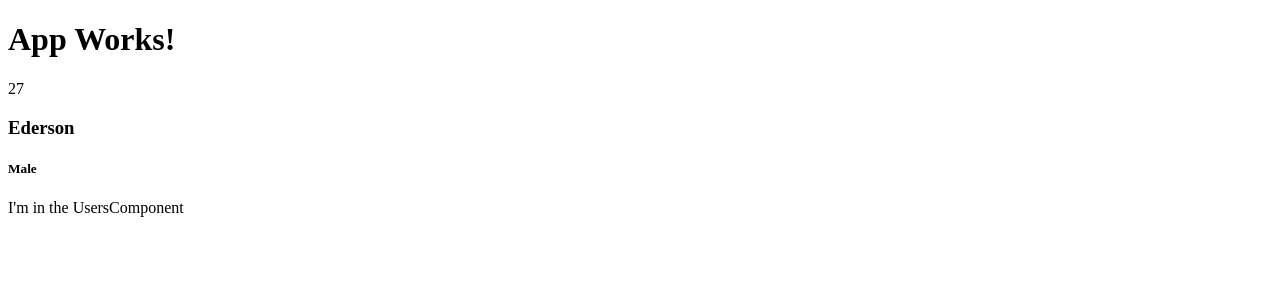
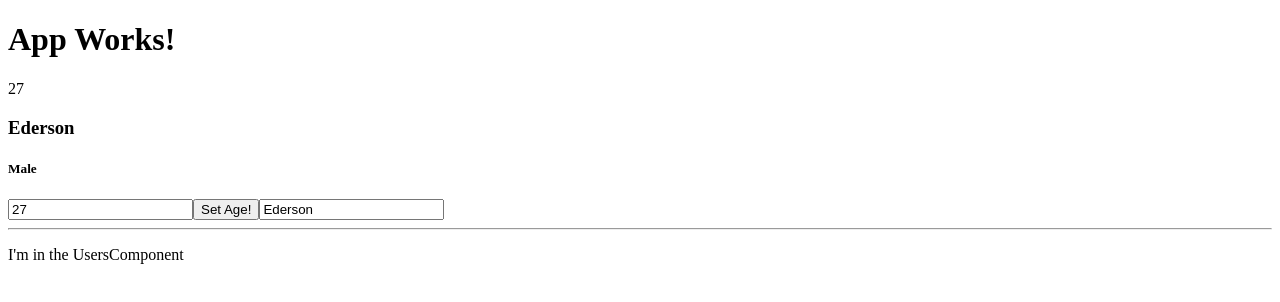
Before and after one commit to edmaschio/angular2-basics, an Angular app: page / in a window 1280 px wide. Shown: the top 302 px of the page. Built offline with nearby package versions, Linux system fonts and the light colour scheme.

Commit message:
Two-way data binding

```diff
--- a/src/app/app.component.html
+++ b/src/app/app.component.html
@@ -4,4 +4,9 @@
 <p>{{age}}</p>
 <h3>{{ person.name }} </h3>
 <h5> {{ person.genre }} </h5>
+<input type="text" name="name" [value]="age">
+<button (click)="setAge(30)">Set Age!</button>
+<input type="text" [(ngModel)]="person.name">
+
+<hr>
 <app-users></app-users>
--- a/src/app/app.component.ts
+++ b/src/app/app.component.ts
@@ -14,4 +14,11 @@ export class AppComponent {
     genre: 'Male'
   }
 
+  getName() {
+    return 'Ederson';
+  }
+
+  setAge(age: number) {
+    this.age = age;
+  }
 }
--- a/src/app/app.module.ts
+++ b/src/app/app.module.ts
@@ -1,4 +1,5 @@
 import { BrowserModule } from '@angular/platform-browser';
+import { FormsModule } from '@angular/forms';
 import { NgModule } from '@angular/core';
 
 import { AppComponent } from './app.component';
@@ -11,6 +12,7 @@ import { UsersComponent } from './users/users.component';
   ],
   imports: [
     BrowserModule
+    , FormsModule
   ],
   providers: [],
   bootstrap: [AppComponent]
```
